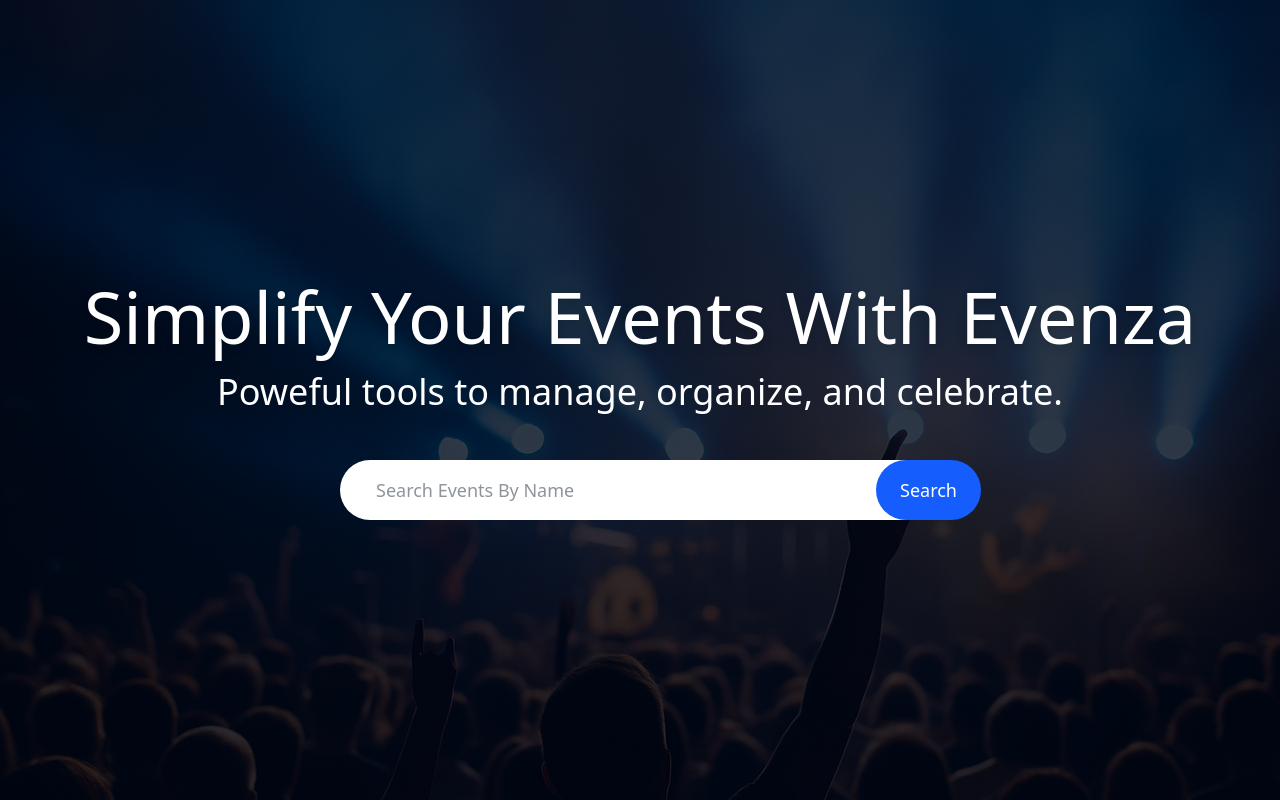
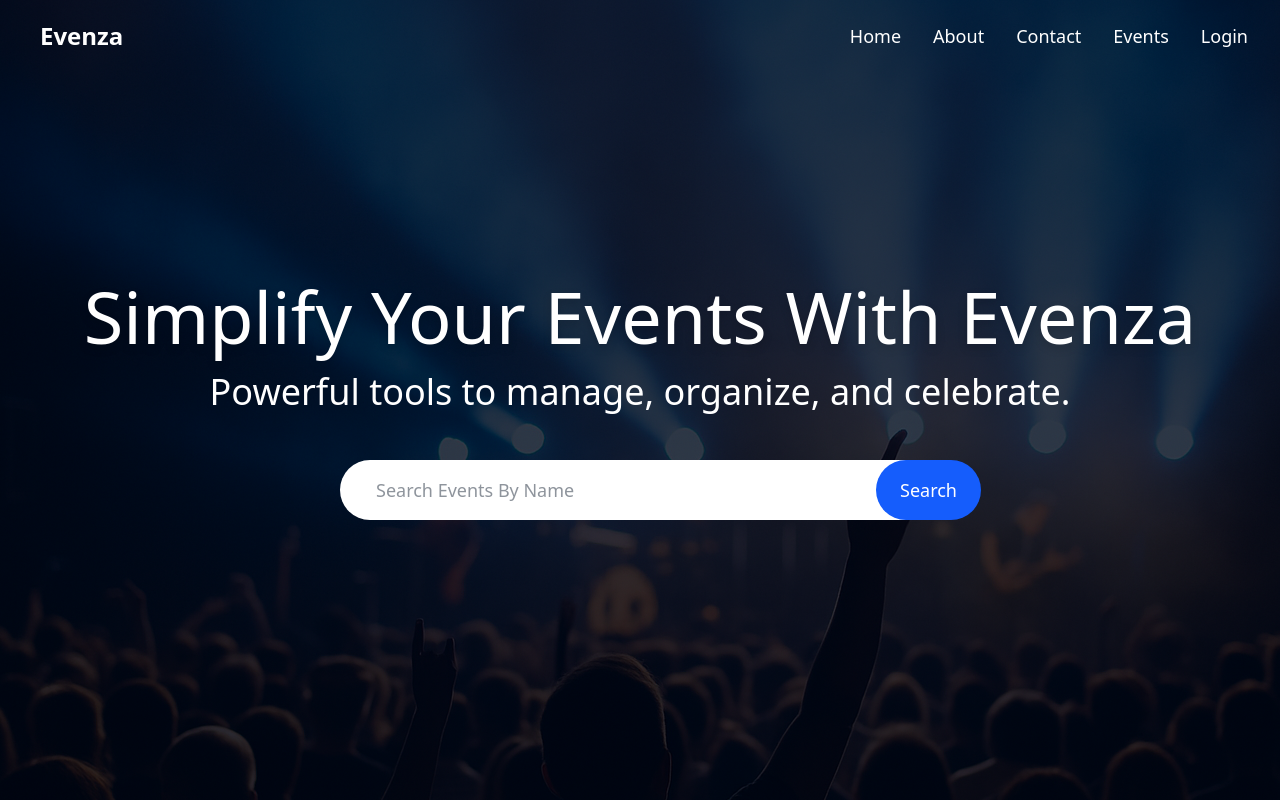
Before and after one commit to Tharindu-Theekshana/Evenza-Event-Management-System, a React (Vite) app: page / in a window 1280 px wide. Built offline with nearby package versions, Linux system fonts and the light colour scheme.

Commit message:
completed navbar function

```diff
--- a/package.json
+++ b/package.json
@@ -12,11 +12,13 @@
   "dependencies": {
     "@hookform/resolvers": "^5.1.1",
     "@tailwindcss/vite": "^4.1.10",
+    "clsx": "^2.1.1",
     "lucide-react": "^0.523.0",
     "react": "^19.0.0",
     "react-dom": "^19.0.0",
     "react-hook-form": "^7.58.1",
     "react-router-dom": "^7.6.2",
+    "tailwind-merge": "^3.3.1",
     "tailwindcss": "^4.1.10",
     "yup": "^1.6.1"
   },
--- a/src/App.tsx
+++ b/src/App.tsx
@@ -2,6 +2,7 @@ import './App.css'
 import { BrowserRouter as Router, Route,Routes } from 'react-router-dom'
 import NotFound from "./pages/NotFound"
 import Home from "./pages/Home"
+import Login from './pages/Login'
 
 function App() {
 
@@ -12,6 +13,7 @@ function App() {
         <Routes>
           <Route path='*' element={<NotFound/>}/>
           <Route index element={<Home/>}/>
+          <Route path='/login' element={<Login/>}/>
         </Routes>
       </Router>
     </>
--- a/src/components/HeroSection.tsx
+++ b/src/components/HeroSection.tsx
@@ -7,7 +7,7 @@ export default function HeroSection() {
         <h1 className="text-white text-4xl md:text-7xl text-center font-medium drop-shadow-lg ">
             Simplify Your Events With Evenza
         </h1>
-        <p className="text-white text-lg md:text-4xl text-center py-5">Poweful tools to manage, organize, and celebrate.</p>
+        <p className="text-white text-lg md:text-4xl text-center py-5">Powerful tools to manage, organize, and celebrate.</p>
         <div className="mt-7 ">
         <input type="text" placeholder="Search Events By Name" className="bg-white w-[300px] md:w-[600px] px-4 md:px-9 py-4 text-lg rounded-full text-gray-800 focus:outline-none border-none focus:ring-blue-500"/>
         <button className="absolute transform -translate-x-20 py-4 md:mt-0 md:ml-4 px-6 md:px7 bg-blue-600 text-white rounded-full hover:bg-blue-700 transition-all text-lg">Search</button>
--- a/src/components/Navbar.tsx
+++ b/src/components/Navbar.tsx
@@ -1,9 +1,79 @@
-
+import { Menu, X } from "lucide-react";
+import { useEffect, useState } from "react";
+import { cn } from '../lib/utils';
 
 export default function Navbar() {
+
+    const navItem = [
+        {name: "Home", href: "/"},
+        {name: "About", href: "#about"},
+        {name: "Contact", href: "#contact"},
+        {name: "Events", href: "#events"},
+        {name: "Login", href: "/login"},
+    ];
+
+    const [isScrolled, setIsScrolled] = useState(false);
+    const [isMenuOpen, setIsMenuOpen] = useState(false);
+
+    useEffect(() => {
+        const handleScroll = () => {
+          setIsScrolled(window.screenY > 10);
+        };
+
+        window.addEventListener("scroll", handleScroll);
+        return () => window.removeEventListener("scroll", handleScroll);
+      }, []);
+
   return (
-    <nav>
+    <nav className={cn(
+        "fixed w-full z-40 transition-all duration-300",
+        isScrolled ? "py-3 bg-background/80 backdrop-blur-md shadow-xs" : "py-5"
+    )}>
+      <div className='container flex items-center justify-between md:px-8 px-2'>
+        <a className='text-2xl font-bold text-white flex items-center' href='#hero'>
+            <span className='relative z-10 px-2'>Evenza</span>
+        </a>
 
+        <div className='hidden md:flex space-x-8 '>
+            {navItem.map((item, key)=>(
+                <a key={key}
+                href={item.href}
+                className="text-foreground/80 text-white text-lg hover:text-blue-400 transition-colors duration-300">
+                    {item.name}
+                </a>
+            ))}
+        </div>
+        <button
+          onClick={() => setIsMenuOpen((prev) => !prev)}
+          className="md:hidden p-2 text-foreground z-50 mt-[-4px]"
+          aria-label={isMenuOpen ? "Close Menu" : "Open Menu"}
+        >
+          {isMenuOpen ? <X size={24} /> : <Menu size={24} />}{" "}
+        </button>
+
+        <div
+          className={cn(
+            "fixed inset-0 bg-black/75 backdroup-blur-md z-40 flex flex-col items-center justify-center",
+            "transition-all duration-300 md:hidden",
+            isMenuOpen
+              ? "opacity-100 pointer-events-auto"
+              : "opacity-0 pointer-events-none"
+          )}
+        >
+          <div className="flex flex-col space-y-8 text-xl">
+            {navItem.map((item, key) => (
+              <a
+                key={key}
+                href={item.href}
+                className="text-foreground/80 hover:text-blue-400 text-white transition-colors duration-300"
+                onClick={() => setIsMenuOpen(false)}
+              >
+                {item.name}
+              </a>
+            ))}
+          </div>
+        </div>
+      </div>
     </nav>
   )
 }
--- /dev/null
+++ b/src/lib/utils.ts
@@ -0,0 +1,6 @@
+import { clsx, ClassValue } from 'clsx'
+import { twMerge } from 'tailwind-merge'
+
+export function cn(...inputs: ClassValue[]): string {
+  return twMerge(clsx(...inputs))
+}
--- /dev/null
+++ b/src/pages/Login.tsx
@@ -0,0 +1,9 @@
+
+
+export default function Login() {
+  return (
+    <div>
+      login pafe
+    </div>
+  )
+}
```
Also changed, not shown: 1 other file (tests, documents, lock files or other folders).
